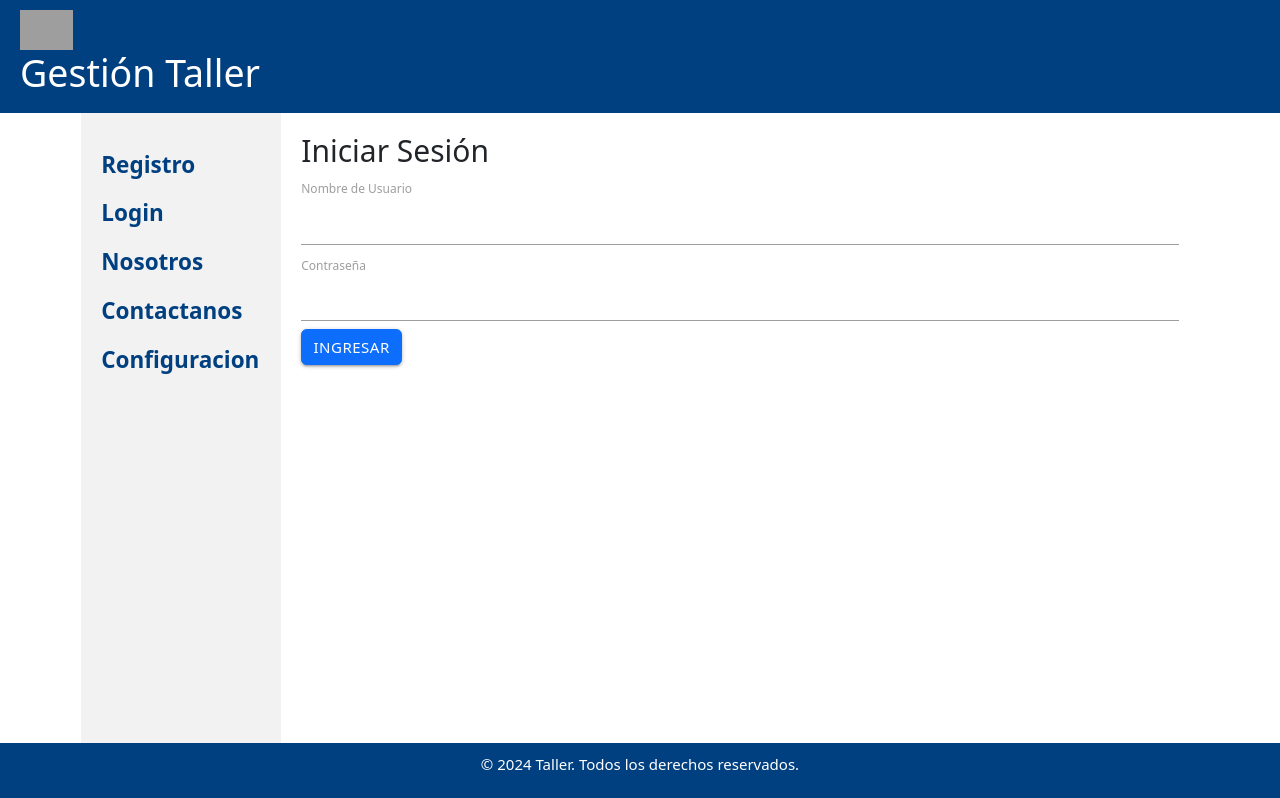
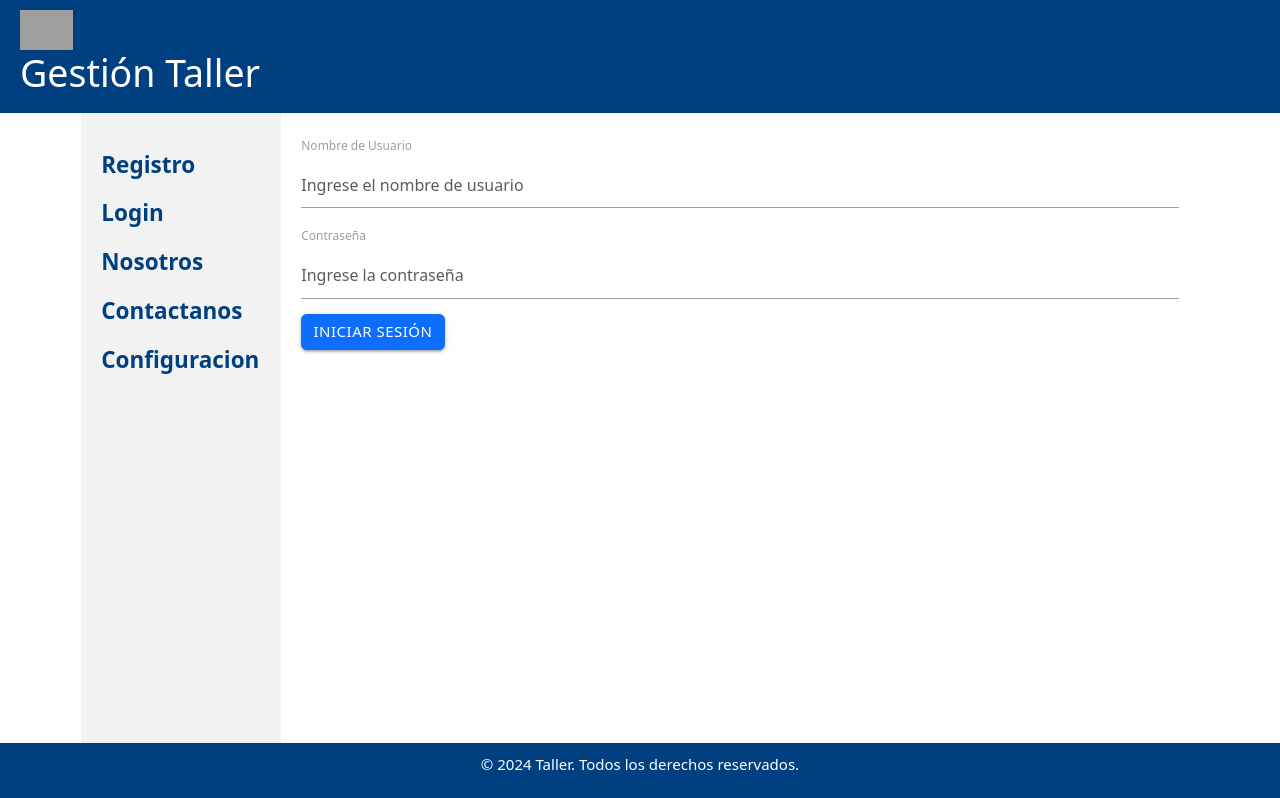
Before and after one commit to Krlos1223/GESTION_EMPLEADOS, an Angular app in the folder frontend/: page /login in a window 1280 px wide. Shown: the top 798 px of the page. Built offline with nearby package versions, Linux system fonts and the light colour scheme; grey boxes are pictures that could not be loaded.

Commit message:
Creacion del login

```diff
--- a/frontend/src/app/app-routing.module.ts
+++ b/frontend/src/app/app-routing.module.ts
@@ -7,7 +7,7 @@ import { RegistroComponent } from './components/registro/registro.component';
 
 
 export const routes: Routes = [
-  { path: '', redirectTo: 'index', pathMatch: 'full' },
+  { path: '', redirectTo: '/', pathMatch: 'full' },
   { path: 'login', component: LoginComponent },
   { path: 'home', component: HomeComponent },
   { path: 'empleados', component: EmpleadosComponent },
--- a/frontend/src/app/components/home/home.component.html
+++ b/frontend/src/app/components/home/home.component.html
@@ -1,4 +1,4 @@
-<div class="dashboard">
+<!-- <div class="dashboard">
     <div class="card">
       <h2>Empleados</h2>
       <p>Total: 45</p>
@@ -15,4 +15,18 @@
       <h2>Reportes</h2>
       <p>Total: 15</p>
     </div>
-  </div>
+  </div> -->
+  <!-- <app-header>
+
+  </app-header>
+
+  <header>
+    <div class="logo">
+      <img src="assets/logo.png" alt="Logo del Taller">
+      <h1>Gestión Taller</h1>
+    </div>
+    <div *ngIf="isLoggedIn" class="user-info">
+      <span>Usuario: {{ username }}</span>
+      <button (click)="logout()">Salir</button>
+    </div>
+  </header> -->
--- a/frontend/src/app/components/login/login.component.html
+++ b/frontend/src/app/components/login/login.component.html
@@ -1,30 +1,12 @@
-<div class="login-container">
-  <div class="login-card">
-    <h2>Iniciar Sesión</h2>
-    <form (ngSubmit)="onSubmit()">
-      <div class="form-group">
-        <label for="username">Nombre de Usuario</label>
-        <input
-          type="text"
-          id="username"
-          class="form-control"
-          name="username"
-          [(ngModel)]="username"
-          required
-        />
-      </div>
-      <div class="form-group">
-        <label for="password">Contraseña</label>
-        <input
-          type="password"
-          id="password"
-          class="form-control"
-          name="password"
-          [(ngModel)]="password"
-          required
-        />
-      </div>
-      <button type="submit" class="btn btn-primary">Ingresar</button>
-    </form>
+<!-- login.component.html -->
+<form (ngSubmit)="onLogin()">
+  <div class="mb-3">
+    <label for="nombre_de_usuario" class="form-label">Nombre de Usuario</label>
+    <input type="text" id="nombre_de_usuario" class="form-control" name="nombre_de_usuario" [(ngModel)]="username" placeholder="Ingrese el nombre de usuario" required>
   </div>
-</div>
+  <div class="mb-3">
+    <label for="contraseña" class="form-label">Contraseña</label>
+    <input type="password" id="contraseña" class="form-control" name="contraseña" [(ngModel)]="password" placeholder="Ingrese la contraseña" required>
+  </div>
+  <button type="submit" class="btn btn-primary">Iniciar Sesión</button>
+</form>
--- a/frontend/src/app/components/login/login.component.ts
+++ b/frontend/src/app/components/login/login.component.ts
@@ -1,4 +1,7 @@
+// login.component.ts
 import { Component } from '@angular/core';
+import { Router } from '@angular/router';
+import { AutenticacionService } from '../../services/autenticacion.service';
 
 @Component({
   selector: 'app-login',
@@ -9,9 +12,21 @@ export class LoginComponent {
   username: string = '';
   password: string = '';
 
-  onSubmit(): void {
-    console.log('Nombre de Usuario:', this.username);
-    console.log('Contraseña:', this.password);
-    // Agrega aquí la lógica para manejar el inicio de sesión
+  constructor(private autenticacionService: AutenticacionService, private router: Router) { }
+
+  onLogin(): void {
+    this.autenticacionService.login(this.username, this.password).subscribe(
+      response => {
+        if (response.message === 'Autenticación satisfactoria') {
+          localStorage.setItem('token', response.token); // Asegúrate de enviar un token si es necesario
+          this.router.navigate(['/home']);
+        } else {
+          alert('Credenciales incorrectas');
+        }
+      },
+      error => {
+        console.error('Error en el inicio de sesión', error);
+      }
+    );
   }
 }
--- a/frontend/src/app/components/sidebar/sidebar.component.html
+++ b/frontend/src/app/components/sidebar/sidebar.component.html
@@ -19,3 +19,12 @@
     </ul>
   </aside>
    -->
+
+   <!-- sidebar.component.html-->
+<nav>
+  <ul>
+    <li *ngIf="userRole === 'Administrador'">Admin Dashboard</li>
+    <li *ngIf="userRole === 'user'">User Dashboard</li>
+     <!--Agrega más elementos según el rol-->
+  </ul>
+</nav>
--- a/frontend/src/app/components/sidebar/sidebar.component.ts
+++ b/frontend/src/app/components/sidebar/sidebar.component.ts
@@ -1,8 +1,18 @@
-import { Component } from '@angular/core';
+// sidebar.component.ts
+import { Component, OnInit } from '@angular/core';
+import { AutenticacionService } from '../../services/autenticacion.service';
 
 @Component({
   selector: 'app-sidebar',
   templateUrl: './sidebar.component.html',
   styleUrls: ['./sidebar.component.css']
 })
-export class SidebarComponent {}
+export class SidebarComponent implements OnInit {
+  userRole: string = '';
+
+  constructor(private autenticacionService: AutenticacionService) {}
+
+  ngOnInit(): void {
+    this.userRole = this.autenticacionService.getUserRole(); // Obtener el rol del usuario
+  }
+}
--- /dev/null
+++ b/frontend/src/app/services/autenticacion.service.ts
@@ -0,0 +1,24 @@
+import { Injectable } from '@angular/core';
+import { HttpClient } from '@angular/common/http';
+import { Observable } from 'rxjs';
+
+@Injectable({
+  providedIn: 'root'
+})
+export class AutenticacionService {
+
+  private apiUrl = 'http://localhost:3000/api/empleados/login';  // Cambia esta URL si es necesario
+
+  constructor(private http: HttpClient) { }
+
+  login(nombre_de_usuario: string, contraseña: string): Observable<any> {
+    return this.http.post<any>(this.apiUrl, { nombre_de_usuario, contraseña });
+  }
+
+   // Puedes agregar métodos adicionales si es necesario
+   getUserRole(): string {
+    // Implementa la lógica para obtener el rol del usuario
+    // Por ejemplo, podrías obtenerlo del token almacenado en localStorage
+    return 'userRole'; // Cambia esto según tu implementación
+  }
+}
```
Also changed, not shown: 1 other file (tests, documents, lock files or other folders).
